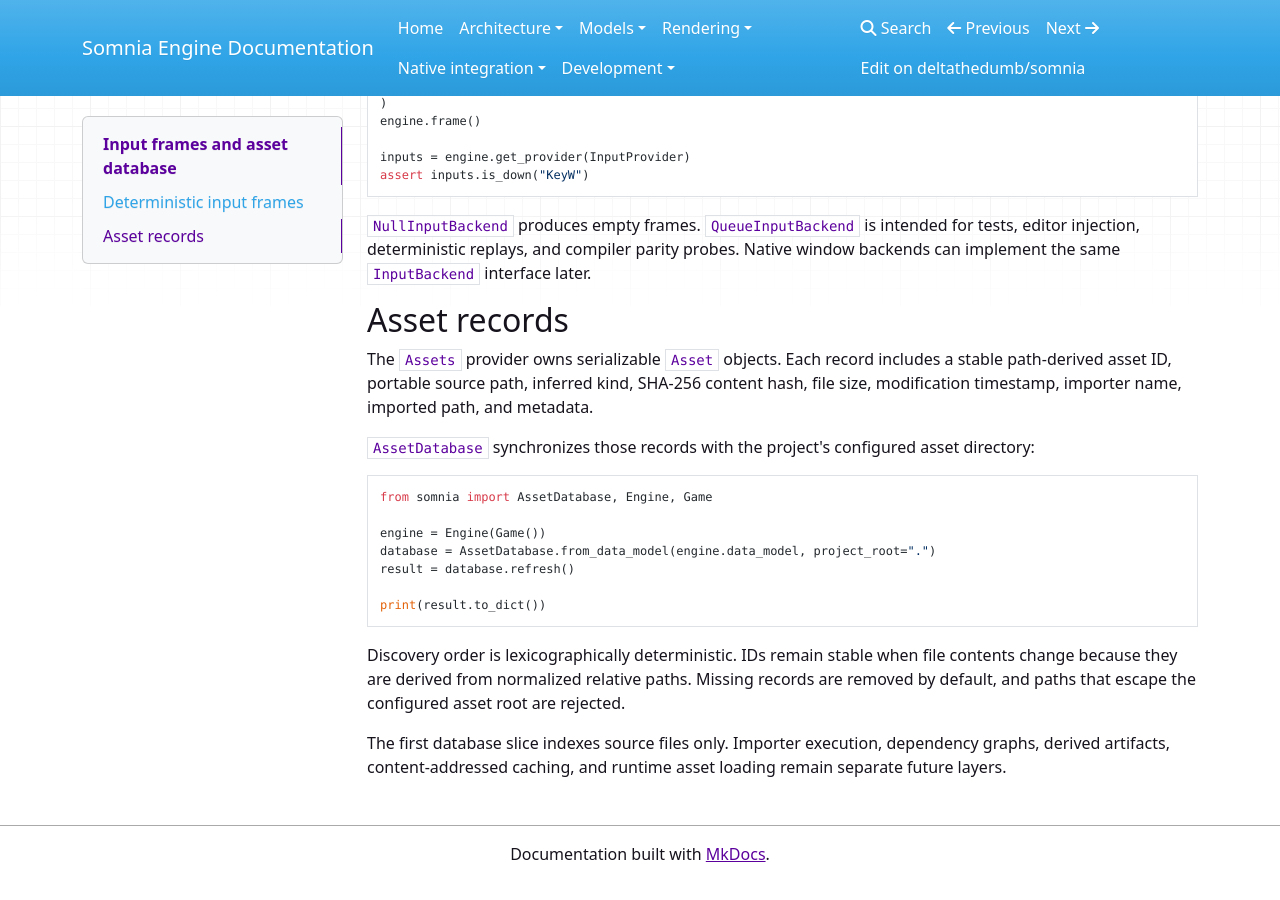
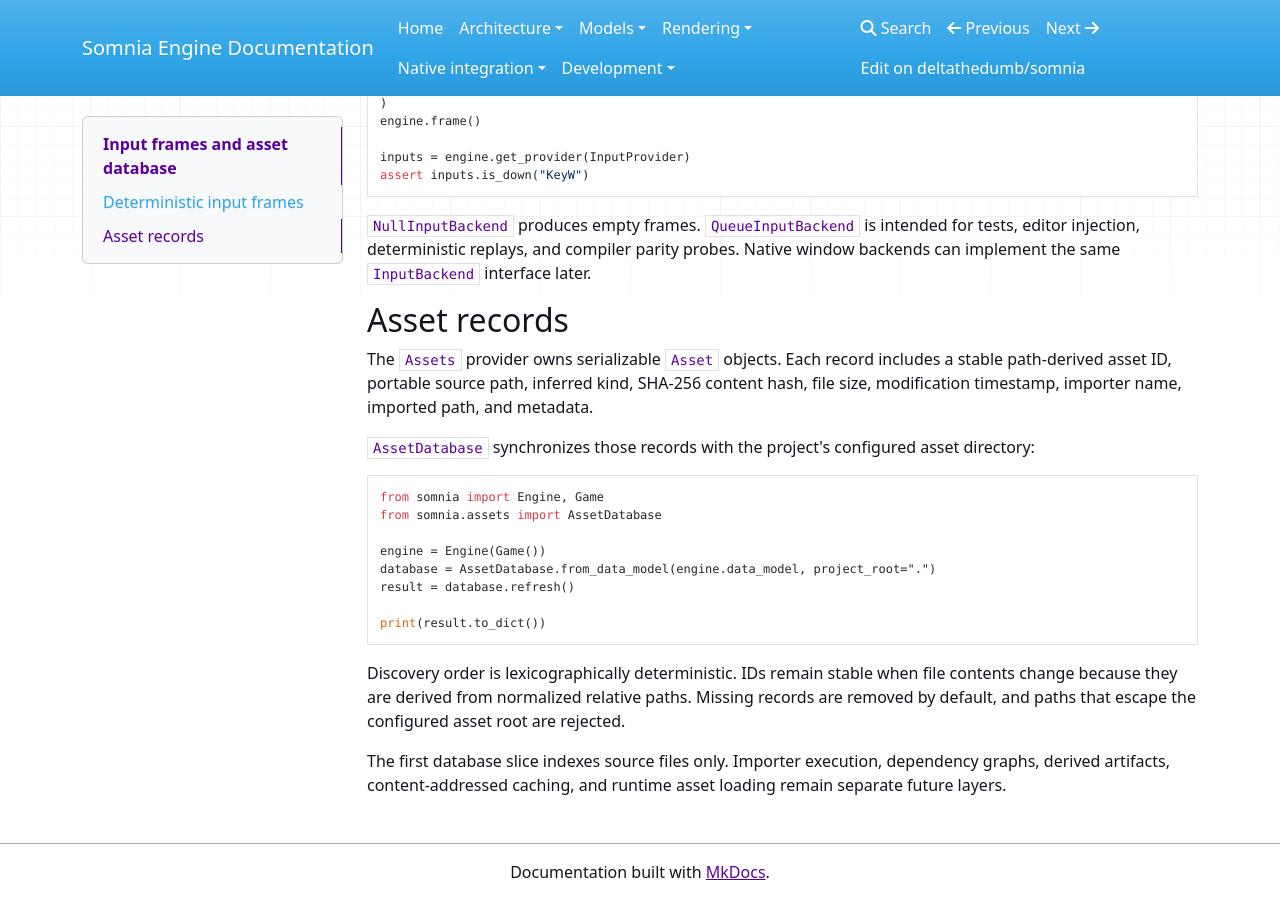
Before and after one commit to deltathedumb/somnia, an MkDocs documentation site: the page built from docs/input-and-assets.md, in a window 1280 px wide and 900 px high, scrolled down 810 px. Built offline with MkDocs 1.6.1, drawn with Linux system fonts in a browser that asks for light colours; nearby versions of some CDN libraries.

Commit message:
Use explicit asset database module in docs

````diff
--- a/docs/input-and-assets.md
+++ b/docs/input-and-assets.md
@@ -51,7 +51,8 @@
 `AssetDatabase` synchronizes those records with the project's configured asset directory:
 
 ```python
-from somnia import AssetDatabase, Engine, Game
+from somnia import Engine, Game
+from somnia.assets import AssetDatabase
 
 engine = Engine(Game())
 database = AssetDatabase.from_data_model(engine.data_model, project_root=".")
````
